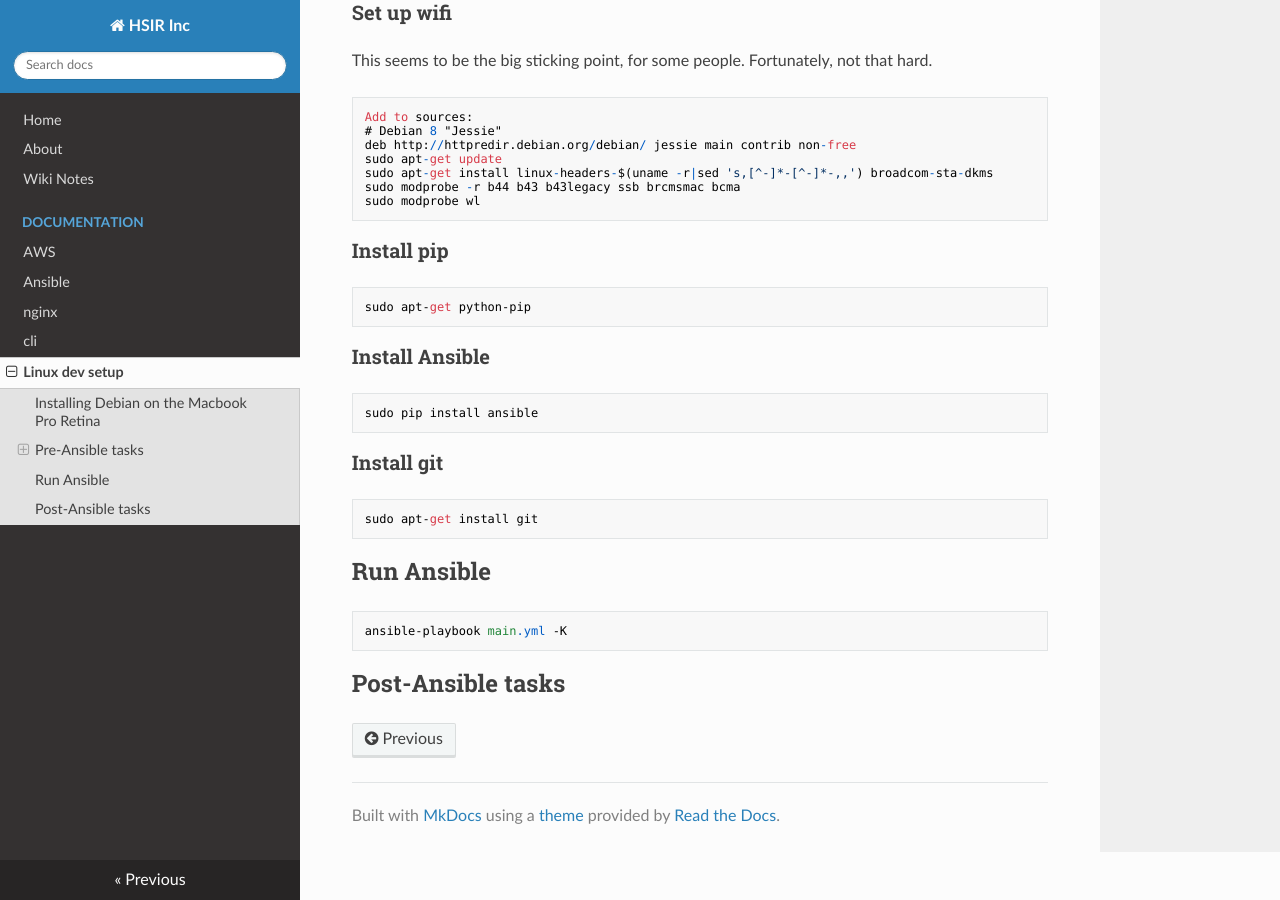
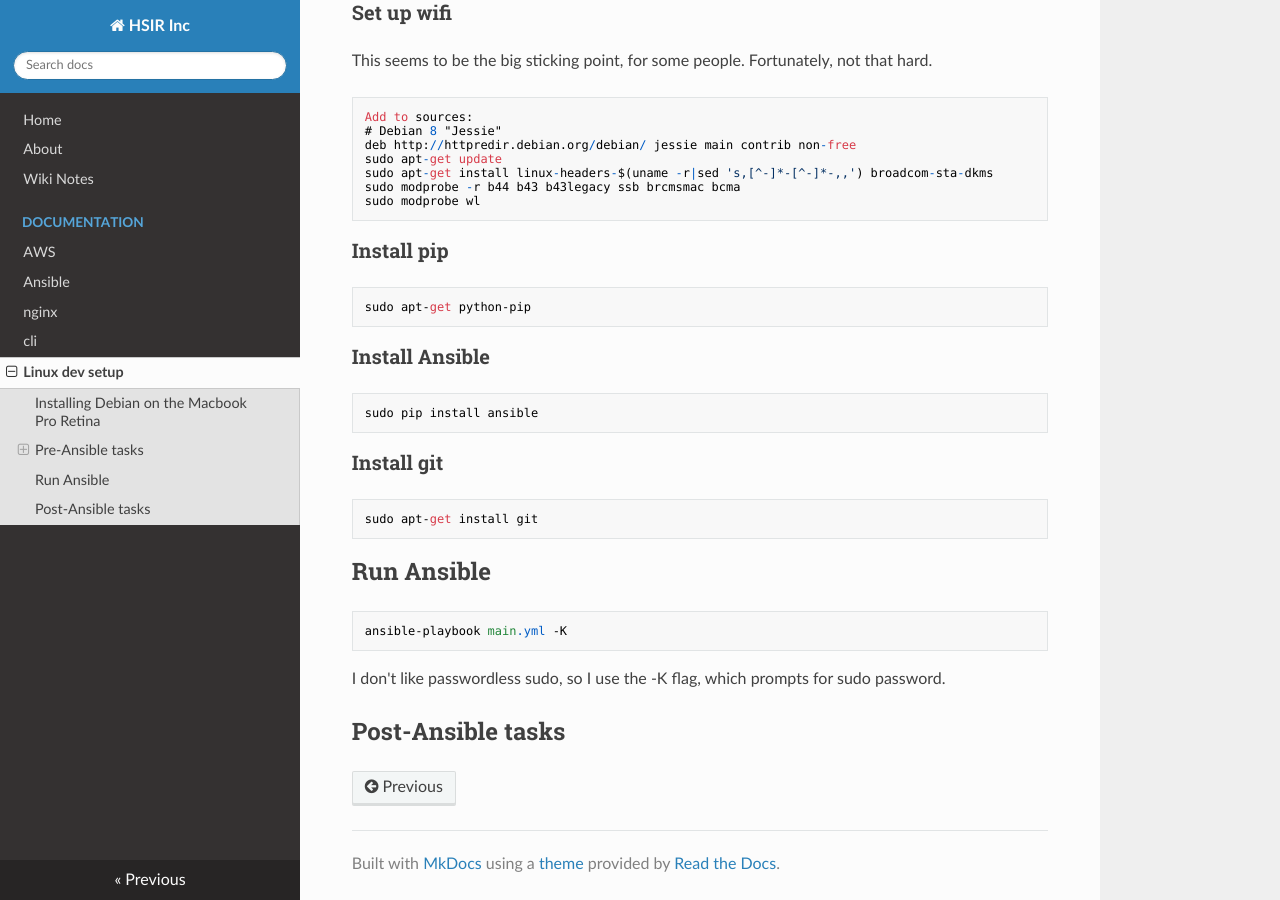
Before and after one commit to simplycycling/mk-docs, an MkDocs documentation site: the page built from docs/documentation/linux-dev-setup.md, in a window 1280 px wide and 900 px high, scrolled down 585 px. Built offline with MkDocs 1.6.1, drawn with Linux system fonts in a browser that asks for light colours; nearby versions of some CDN libraries; old or Windows-style settings are respelled for this version of MkDocs.

```diff
--- a/docs/documentation/linux-dev-setup.md
+++ b/docs/documentation/linux-dev-setup.md
@@ -48,6 +48,7 @@ not that hard.
 
     ansible-playbook main.yml -K
 
-
+I don't like passwordless sudo, so I use the -K flag, which prompts for
+sudo password.
 
 ## Post-Ansible tasks
```
